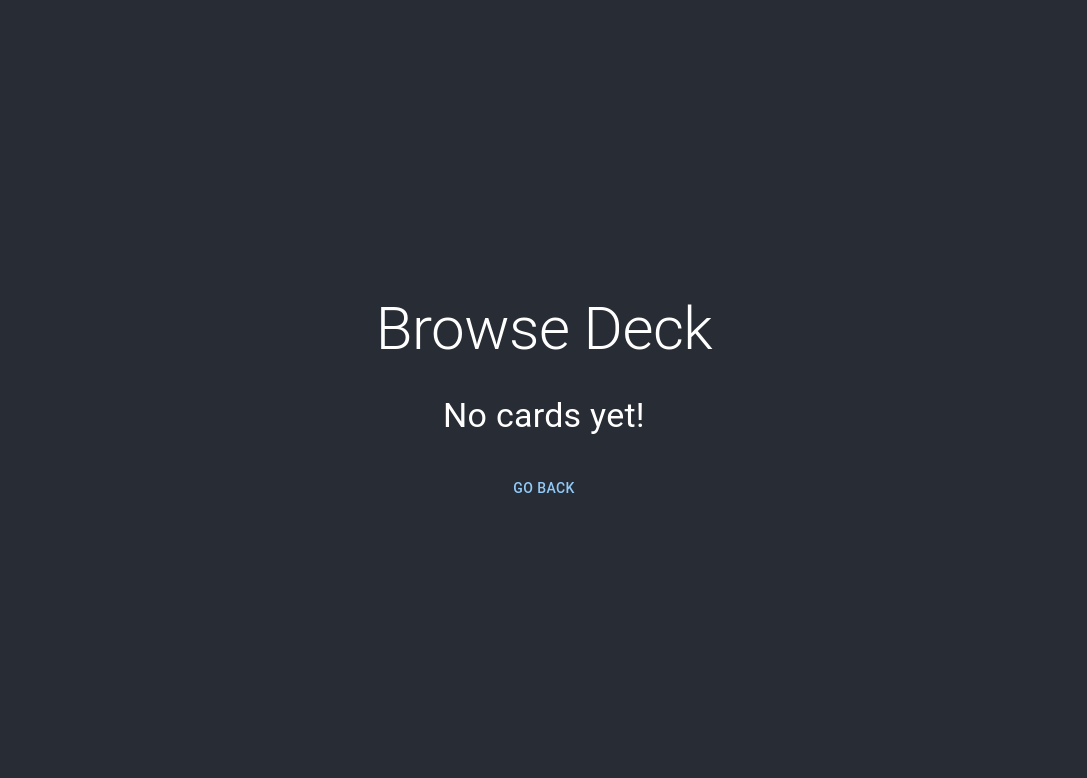
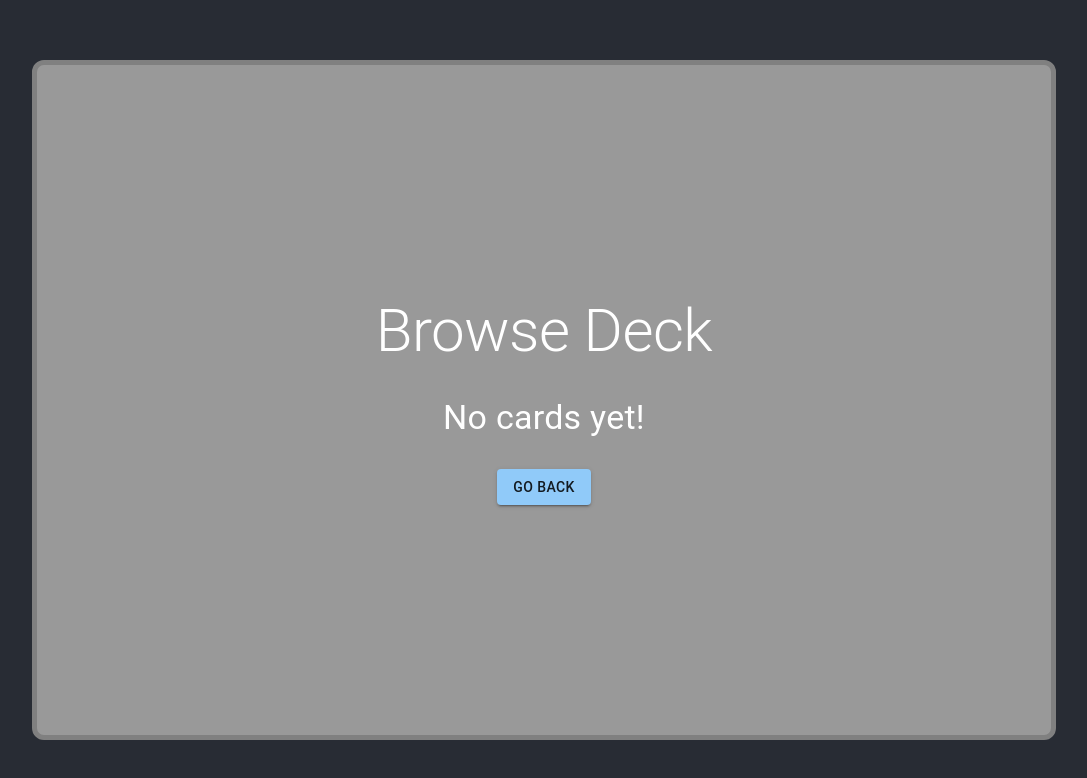
Before and after one commit to ElderlyC/Raven-Cards, a React (Create React App) app: page / in a window 1280 px wide. Both pictures are taken after a click on the button "BROWSE DECK". Shown: the top 778 px of the page, without its empty margins (96-1183 px from the left). Built offline with nearby package versions, Linux system fonts and the light colour scheme.

Commit message:
image styling

```diff
--- a/src/Components/ReviewCards/ReviewCards.tsx
+++ b/src/Components/ReviewCards/ReviewCards.tsx
@@ -35,7 +35,10 @@ const ReviewCards: React.FC<ReviewCardsProps> = ({
       const updatedDeck = [...reviewDeck];
       const currentCard = updatedDeck[currentIndex];
       let newLevel = card.level + 1;
-      if (answer.toLowerCase() !== card.back.toLowerCase()) {
+      if (
+        answer.toLowerCase().replaceAll(" ", "") !== // ignore capitals and spaces
+        card.back.toLowerCase().replaceAll(" ", "")
+      ) {
         setError(true);
         if (currentCard.level === 0) return;
         newLevel = card.level - 1;
--- a/src/Components/Translation/Wordlist.tsx
+++ b/src/Components/Translation/Wordlist.tsx
@@ -75,12 +75,13 @@ const Wordlist: React.FC<WordListProps> = ({
                 sx={{
                   marginBottom: "5px",
                   padding: "5px",
-                  minWidth: "35vw",
-                  maxWidth: "35vw",
+                  width: "35vw",
+                  //maxWidth: "35vw",
+                  //maxWidth: "100%",
                 }}
               >
                 <Grid container spacing={2} alignItems="center">
-                  <Grid item xs={4}>
+                  <Grid item xs={3.5}>
                     <Typography fontSize="1.5rem">{pair.source}</Typography>
                   </Grid>
                   <Grid item xs={5}>
--- a/src/Components/ViewDeck/ViewDeck.module.css
+++ b/src/Components/ViewDeck/ViewDeck.module.css
@@ -1,18 +1,39 @@
+.backdrop {
+  border: 5px grey solid;
+  background-color: rgb(153, 153, 153);
+  padding: 20px;
+  border-radius: 12px;
+  width: 80vw;
+  max-width: 1200px;
+  height: 85vh;
+  max-height: 750px;
+  display: flex;
+  flex-direction: column;
+  align-items: center;
+  justify-content: center;
+}
+.container {
+  padding: 20px;
+  border-radius: 8px;
+  max-width: 1000px;
+  max-height: 600px;
+  margin: 10px;
+}
+
 .modalOverlay {
-  /* z-index: 1; */
   position: fixed;
   top: 0;
   left: 0;
   width: 100%;
   height: 100%;
-  background-color: rgba(0, 0, 0, 0.5); /* Semi-transparent background */
+  background-color: rgba(0, 0, 0, 0.5);
   display: flex;
   justify-content: center;
   align-items: center;
 }
 
 .modalContent {
-  width: 600px;
+  max-width: 600px;
   background-color: rgb(153, 153, 153);
   padding: 20px;
   border-radius: 8px;
@@ -22,19 +43,3 @@
   max-width: 100%;
   max-height: 100%;
 }
-
-.modalContent button {
-  margin-top: 10px;
-}
-
-/* .modal {
-  position: absolute;
-  top: 50%;
-  left: 50%;
-  transform: translate(-50%, -50%);
-  width: 600px;
-  background-color: black;
-  border: 2px solid #000;
-  box-shadow: 24;
-  p: 4;
-} */
--- a/src/Components/ViewDeck/ViewDeck.tsx
+++ b/src/Components/ViewDeck/ViewDeck.tsx
@@ -13,7 +13,6 @@ import {
 } from "@mui/material";
 import { Deck, Card } from "../../App";
 import classes from "./ViewDeck.module.css";
-// [OP] ImageLink
 // make cards editable
 // format it to be pretty + fit on mobile
 
@@ -56,7 +55,7 @@ const ViewDeck: React.FC<ViewDeckProps> = ({ onLeaveBrowser, deck }) => {
 
   return (
     <div>
-      <div style={{ width: "100%", maxWidth: "1000px" }}>
+      <div className={classes.backdrop}>
         <Modal open={showModal}>
           <div
             className={classes.modalOverlay}
@@ -70,7 +69,7 @@ const ViewDeck: React.FC<ViewDeckProps> = ({ onLeaveBrowser, deck }) => {
 
         <Typography variant={"h2"}>Browse Deck</Typography>
         {cardDeck.length > 0 ? (
-          <TableContainer component={Paper} sx={{ maxHeight: "600px" }}>
+          <TableContainer component={Paper} className={classes.container}>
             <Table>
               <TableHead>
                 <TableRow>
@@ -129,7 +128,9 @@ const ViewDeck: React.FC<ViewDeckProps> = ({ onLeaveBrowser, deck }) => {
           </Typography>
         )}
 
-        <Button onClick={() => onLeaveBrowser()}>Go Back</Button>
+        <Button variant="contained" onClick={() => onLeaveBrowser()}>
+          Go Back
+        </Button>
       </div>
     </div>
   );
```
Also changed, not shown: src/Components/AddFlashcard/AddFlashcard.tsx (+0 -15 lines), src/Planning/Plan.txt.
